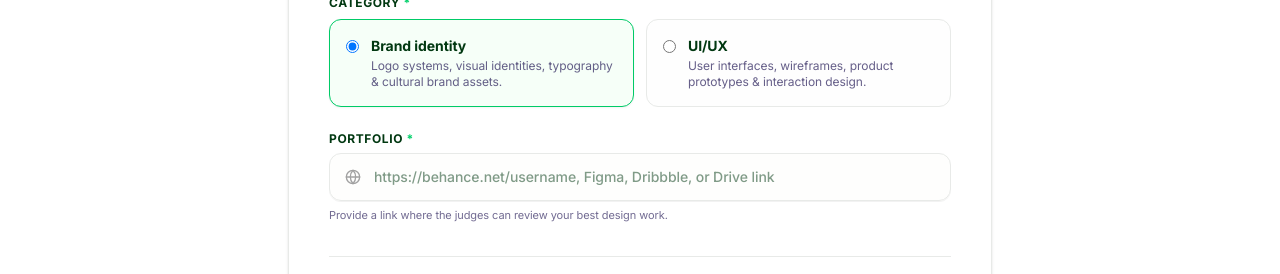
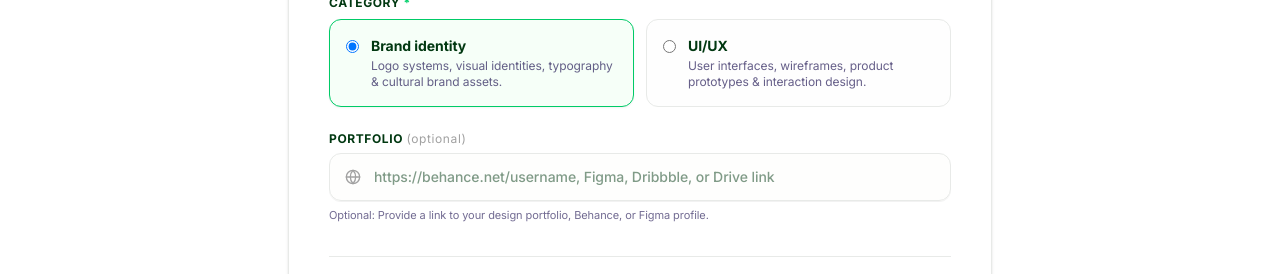
Before and after one commit to aminumuhammad000/northern-creative-designers, a Next.js app: page /hackathon/register in a window 1280 px wide. Shown: the part 960-1234 px from the top of the page. Built offline with nearby package versions, Linux system fonts and the light colour scheme.

Commit message:
refactor(hackathon): make portfolio field optional in individual registration

```diff
--- a/app/actions/onboarding.ts
+++ b/app/actions/onboarding.ts
@@ -67,7 +67,7 @@ export interface HackathonRegistrationData {
   gender: string
   city: string
   category: string // 'Brand Identity' | 'UI/UX'
-  portfolioUrl: string
+  portfolioUrl?: string
 }
 
 // Backward compatibility interface
@@ -105,7 +105,7 @@ export async function registerHackathonAction(data: HackathonRegistrationData) {
         lead_phone: data.phone.trim(),
         team_size: 1, // Individual registration
         track: data.category.trim(),
-        portfolio_url: data.portfolioUrl.trim() || null,
+        portfolio_url: data.portfolioUrl?.trim() || null,
         status: 'applied',
       })
       .select('id')
@@ -125,7 +125,7 @@ export async function registerHackathonAction(data: HackathonRegistrationData) {
             lead_phone: data.phone.trim(),
             team_size: 1,
             track: data.category.trim(),
-            portfolio_url: data.portfolioUrl.trim() || null,
+            portfolio_url: data.portfolioUrl?.trim() || null,
             status: 'applied',
           })
           .select('id')
--- a/app/hackathon/register/page.tsx
+++ b/app/hackathon/register/page.tsx
@@ -302,13 +302,12 @@ export default function HackathonRegisterPage() {
               {/* Portfolio */}
               <div className="space-y-1.5">
                 <label className="text-xs font-bold text-pine uppercase tracking-wider block">
-                  Portfolio <span className="text-spring font-bold">*</span>
+                  Portfolio <span className="text-neutral-400 font-normal lowercase">(optional)</span>
                 </label>
                 <div className="relative">
                   <Globe className="w-4 h-4 text-neutral-400 absolute left-4 top-1/2 -translate-y-1/2 pointer-events-none" />
                   <input
                     type="url"
-                    required
                     placeholder="https://behance.net/username, Figma, Dribbble, or Drive link"
                     className="w-full h-12 pl-11 pr-4 rounded-xl border border-neutral-border bg-neutral-sand/30 hover:bg-white focus:bg-white text-sm font-medium text-pine focus:outline-none focus:ring-2 focus:ring-pine/20 focus:border-pine transition-all shadow-2xs"
                     value={formData.portfolioUrl}
@@ -318,7 +317,7 @@ export default function HackathonRegisterPage() {
                   />
                 </div>
                 <p className="text-[11px] text-navy/60">
-                  Provide a link where the judges can review your best design work.
+                  Optional: Provide a link to your design portfolio, Behance, or Figma profile.
                 </p>
               </div>
             </div>
```
